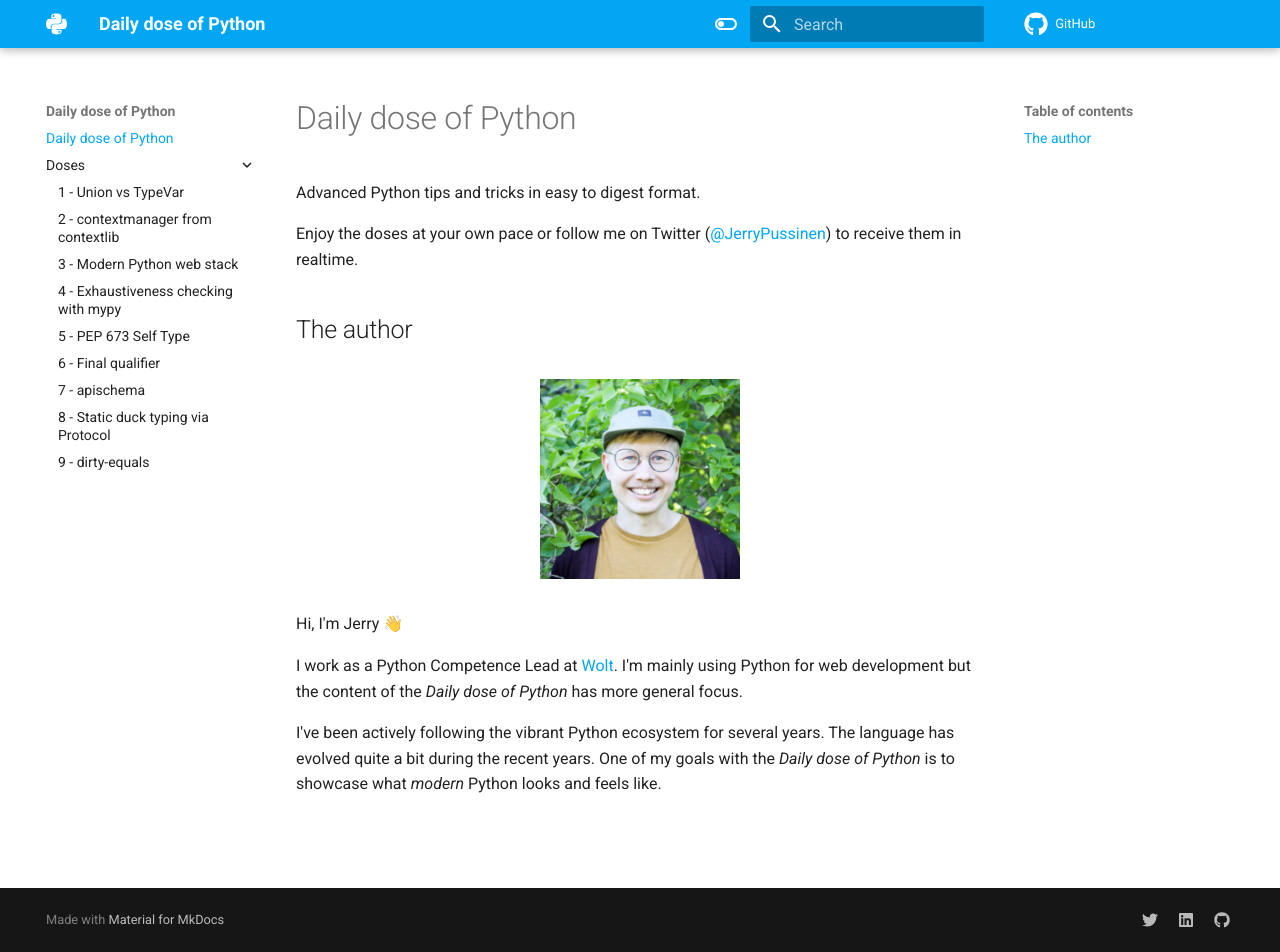
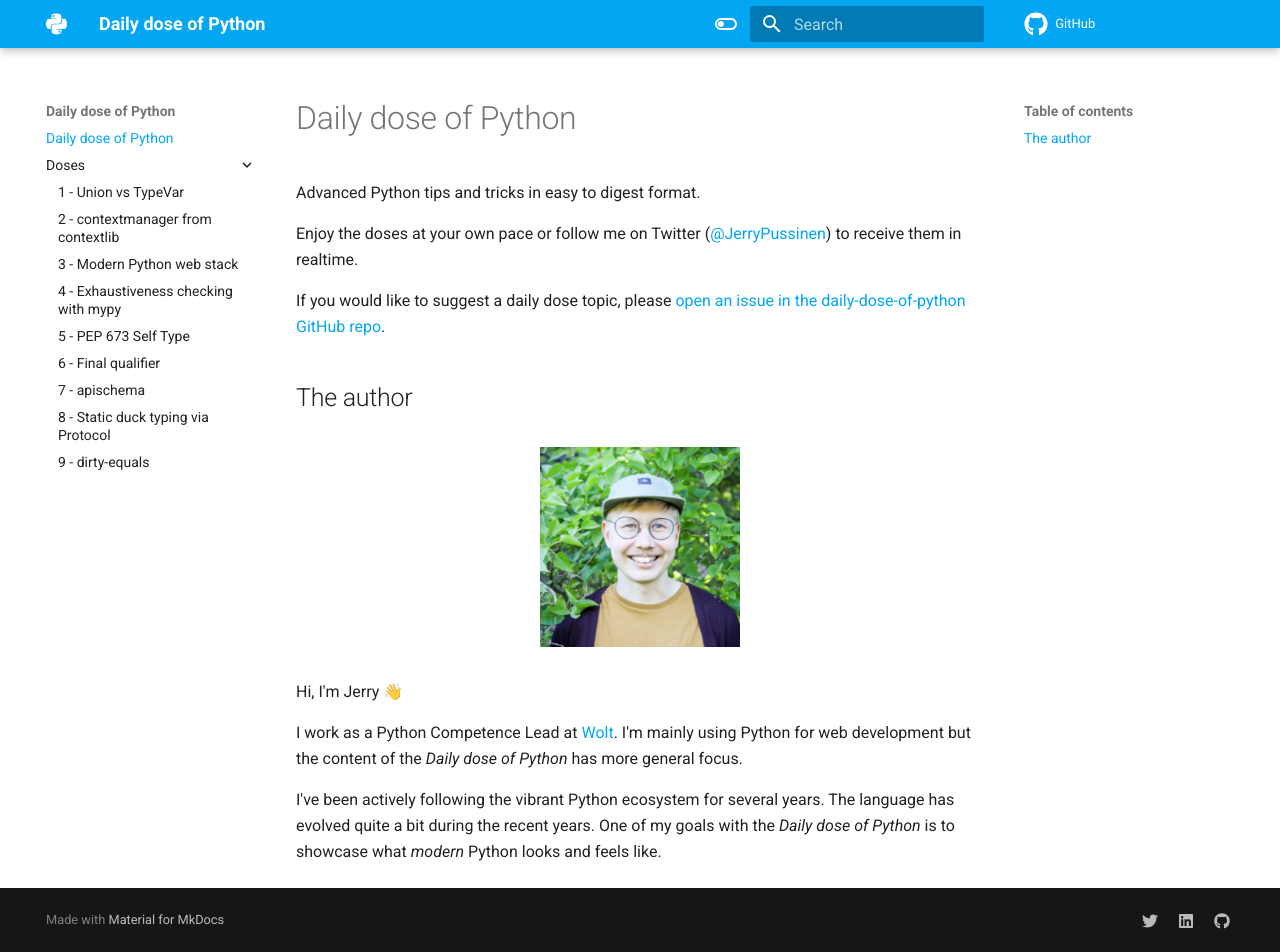
Before and after one commit to python254/dose-of-python, an MkDocs documentation site: the page built from docs/index.md, in a window 1280 px wide and 952 px high. Built offline with MkDocs 1.6.1 and Material for MkDocs 9.7.7, drawn with Linux system fonts in a browser that asks for light colours; comment, search, counter and statistics services are not loaded.

Commit message:
Add instructions for suggesting a topic

```diff
--- a/docs/index.md
+++ b/docs/index.md
@@ -4,6 +4,7 @@ Advanced Python tips and tricks in easy to digest format.
 
 Enjoy the doses at your own pace or follow me on Twitter ([@JerryPussinen](https://twitter.com/JerryPussinen)) to receive them in realtime.
 
+If you would like to suggest a daily dose topic, please [open an issue in the daily-dose-of-python GitHub repo](https://github.com/jerry-git/daily-dose-of-python/issues/new?title=Topic%20suggestion:&body=I%20would%20like%20to%20see%20a%20daily%20dose%20of%20this%20topic%20because%20...&labels=topic+suggestion&assignees=jerry-git).
 ## The author
 
 <figure markdown>
```
